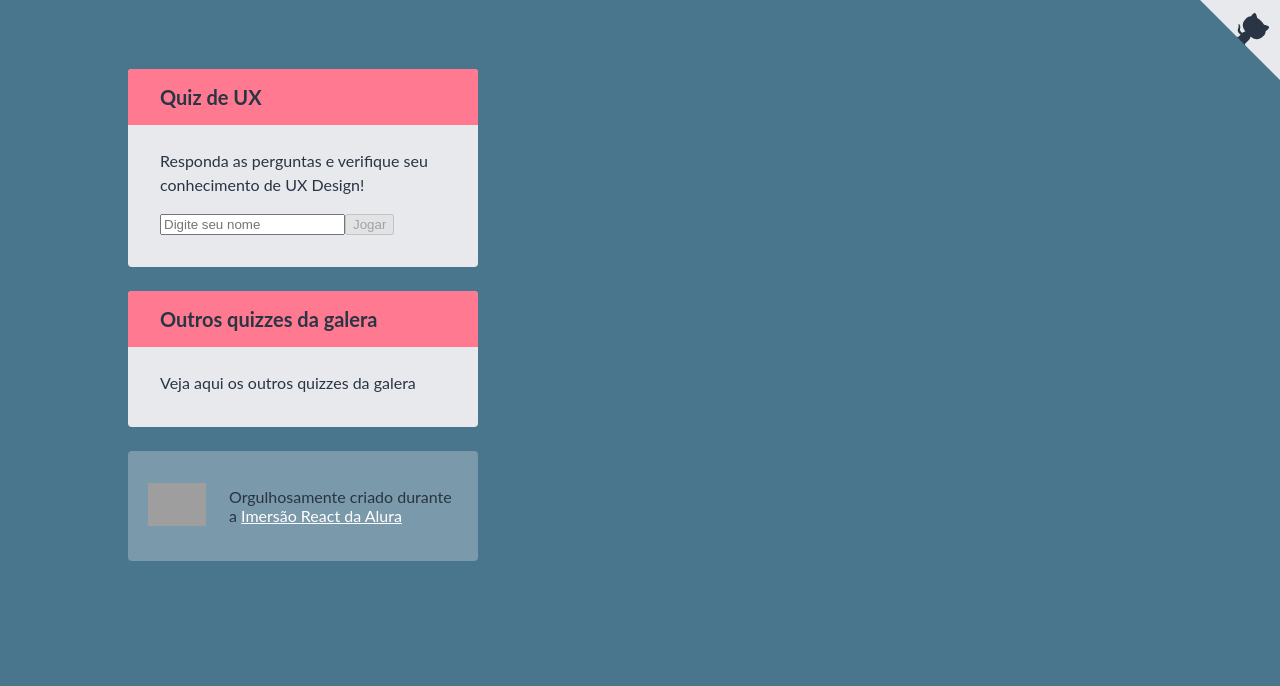
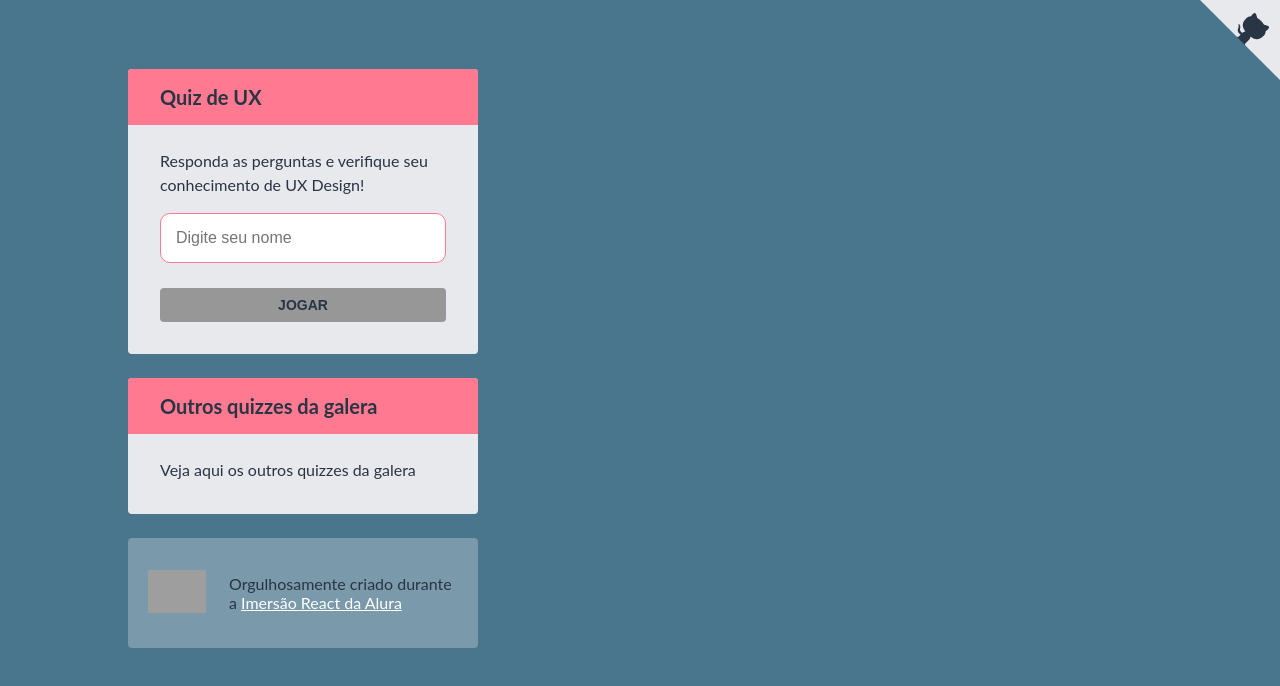
Before and after one commit to guijun13/ux-quiz, a Next.js app: page / in a window 1280 px wide. Shown: the top 686 px of the page. Built offline with nearby package versions, Linux system fonts and the light colour scheme; grey boxes are pictures that could not be loaded.

Commit message:
feat(btn & input): create components button and input and add prop-types
Created and styled button and input components and added prop-types package for typechecking errors
warned by linter

```diff
--- a/package.json
+++ b/package.json
@@ -10,6 +10,7 @@
   },
   "dependencies": {
     "next": "latest",
+    "prop-types": "^15.7.2",
     "react": "^16.8.0",
     "react-dom": "^16.8.0",
     "react-is": "^16.8.0",
--- a/pages/index.js
+++ b/pages/index.js
@@ -6,6 +6,8 @@ import Widget from '../src/components/Widget';
 import QuizBackground from '../src/components/QuizBackground';
 import Footer from '../src/components/Footer';
 import GitHubCorner from '../src/components/GitHubCorner';
+import Input from '../src/components/Input';
+import Button from '../src/components/Button';
 
 const QuizContainer = styled.div`
   width: 100%;
@@ -38,16 +40,18 @@ export default function Home() {
               router.push(`/quiz?name=${name}`);
             }}
             >
-              <input
+              <Input
+                type="text"
+                name="nomeDoUsuario"
+                value={name}
                 placeholder="Digite seu nome"
-                type="text"
-                onChange={function (event) {
+                onChange={(event) => {
                   setName(event.target.value);
                 }}
               />
-              <button type="submit" disabled={name.length === 0}>
+              <Button type="submit" disabled={name.length === 0}>
                 Jogar
-              </button>
+              </Button>
             </form>
           </Widget.Content>
         </Widget>
--- /dev/null
+++ b/src/components/Button/index.js
@@ -0,0 +1,33 @@
+import PropTypes from 'prop-types';
+import styled from 'styled-components';
+
+const Button = styled.button`
+  background-color: ${({ theme }) => theme.colors.primary};
+  color: ${({ theme }) => theme.colors.contrastText};
+  border-radius: ${({ theme }) => theme.borderRadius};
+  border: 0;
+  width: 100%;
+  padding: 10px 16px;
+  font-weight: bold;
+  font-size: 14px;
+  line-height: 1;
+  text-transform: uppercase;
+  outline: 0;
+  transition: .3s;
+  cursor: pointer;
+  &:hover,
+  &:focus {
+    opacity: .5;
+  }
+  &:disabled {
+    background-color: #979797;
+    cursor: not-allowed;
+  }
+`;
+
+Button.propTypes = {
+  type: PropTypes.oneOf(['submit', 'type', 'button']).isRequired,
+  children: PropTypes.node.isRequired,
+};
+
+export default Button;
--- /dev/null
+++ b/src/components/Input/index.js
@@ -0,0 +1,35 @@
+import React from 'react';
+import PropTypes from 'prop-types';
+import styled from 'styled-components';
+
+const InputBase = styled.input`
+  width: 100%;
+  padding: 15px;
+  font-size: 16px;
+  border: 1px solid ${({ theme }) => theme.colors.primary};
+  color: ${({ theme }) => theme.colors.contrastText};
+  /* background-color: ${({ theme }) => theme.colors.mainBg}; */
+  border-radius: 10px ${({ theme }) => theme.colors.borderRadius};
+  outline: 0;
+  margin-bottom: 25px;
+`;
+
+export default function Input({ onChange, placeholder, ...props }) {
+  return (
+    <>
+      {/* eslint-disable-next-line react/jsx-props-no-spreading */}
+      <InputBase placeholder={placeholder} onChange={onChange} {...props} />
+    </>
+  );
+}
+
+Input.defaultProps = {
+  value: '',
+};
+
+Input.propTypes = {
+  onChange: PropTypes.func.isRequired,
+  placeholder: PropTypes.string.isRequired,
+  name: PropTypes.string.isRequired,
+  value: PropTypes.string,
+};
```
